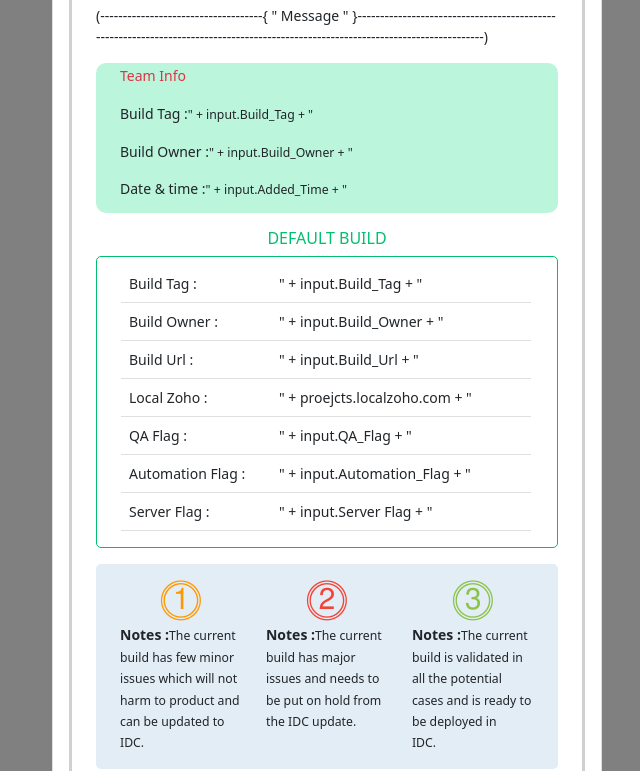
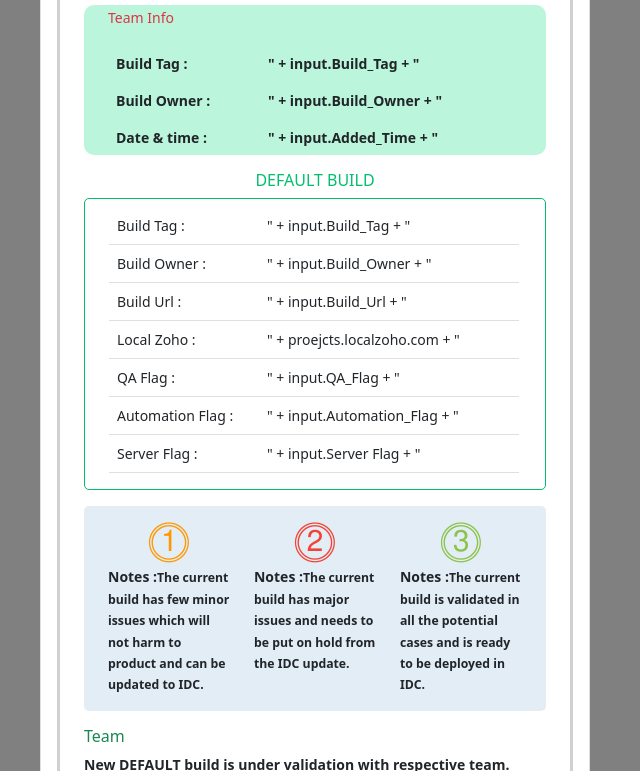
Before and after one commit to sivamuthuG/BuildFlagTemplate, a plain HTML site: page index.html in a window 1280 px wide. Shown: the part 172-943 px from the top of the page, without its empty margins (313-953 px from the left). Drawn offline with nearby package versions, Linux system fonts and the light colour scheme.

Commit message:
Update index.html

```diff
--- a/index.html
+++ b/index.html
@@ -1,5 +1,6 @@
 <!DOCTYPE html>
 <html>
+
 <head>
     <meta charset="utf-8">
     <title>BuildFlag</title>
@@ -7,62 +8,62 @@
     <link rel="stylesheet" href="https://cdnjs.cloudflare.com/ajax/libs/font-awesome/4.7.0/css/font-awesome.min.css">
 
     <style type="text/css">
-
-		.cardSize{
+        .cardSize {
             width: 550px;
             height: auto;
             border-radius: 0;
         }
 
-		.text-color{
+        .text-color {
             color: #01bf6f;
         }
 
-		img{
+        img {
             width: 135px;
         }
-		.fontsize{
+
+        .fontsize {
             font-size: 14px;
+            font-weight: 600;
         }
 
-		.team-info{
+        .team-info {
             background: #baf5dc;
             height: 150px;
             border-radius: 10px;
         }
 
-		.notes{
+        .notes {
             background: #e3edf5;
             border-radius: 5px;
         }
 
-		.icon1{
+        .icon1 {
             font-size: 40px;
             color: #ff9800;
         }
 
-		.icon2{
+        .icon2 {
             font-size: 40px;
             color: #f44336;
         }
 
-		.icon3{
+        .icon3 {
             font-size: 40px;
             color: #8bc34a;
         }
 
-		.outer{
+        .outer {
             border: 3px solid #bebdbdb3;
             border-radius: 10px;
         }
 
-		.detailBor{
+        .detailBor {
             font-size: 14px;
             border-bottom: 1px solid #dfdfdf;
         }
 
-		.build-detail{
-
+        .build-detail {
             width: 472px;
             border: 1px solid #01bf6f;
             height: auto;
@@ -71,18 +72,17 @@
 
         th,
         td {
-
             padding: 8px;
         }
         /*d-flex justify-content-center*/
     </style>
 
 </head>
-<body style="background: grey;">
+
+<body style="background: grey; height: 100%;">
 
     <div class="tempBody">
-		<div class="row">
-
+        <div class="row " style="width: 100%;">
             <div class="col-sm-12 d-flex justify-content-center my-2">
                 <div class="card cardSize bg-white">
                     <div class="card-body">
@@ -91,14 +91,30 @@
                                 <img class="" src="https://www.zoho.com/projects/images/zohoprojects-logo-emailcampaign.png">
                             </div>
                             <h5 class="card-title text-color">Dear Team</h5>
-					    	<p class="card-text fontsize">(------------------------------------{ " Message " }----------------------------------------------------------------------------------------------------------------------------------)
-							</p>
+                            <!-- <p class="card-text fontsize">(------------------------------------{ " Message " }----------------------------------------------------------------------------------------------------------------------------------)
+                            </p> -->
                             <div class="team-info mb-3">
                                 <div class="container">
                                     <p class="card-text"><small class="text-danger">Team Info</small></p>
-						    		<p class="fontsize">Build Tag :<small>" + input.Build_Tag + "</small></p>
+                                    <table class="table table-borderless mt-2">
+                                        <tbody>
+                                            <tr>
+                                                <td class="fontsize">Build Tag :</td>
+                                                <td class="fontsize">" + input.Build_Tag + "</td>
+                                            </tr>
+                                            <tr>
+                                                <td class="fontsize">Build Owner :</td>
+                                                <td class="fontsize">" + input.Build_Owner + "</td>
+                                            </tr>
+                                            <tr>
+                                                <td class="fontsize">Date & time :</td>
+                                                <td class="fontsize">" + input.Added_Time + "</td>
+                                            </tr>
+                                        </tbody>
+                                    </table>
+                                    <!-- <p class="fontsize">Build Tag :<small>" + input.Build_Tag + "</small></p>
 									<p class="fontsize">Build Owner :<small>" + input.Build_Owner + "</small></p>
-						    		<p class="fontsize mb-3">Date & time :<small>" + input.Added_Time + "</small></p>
+									<p class="fontsize mb-3">Date & time :<small>" + input.Added_Time + "</small></p> -->
                                 </div>
                             </div>
                             <div>
@@ -110,32 +126,32 @@
                                         <table class="mb-3 my-2" style="width: 410px;">
                                             <tbody>
                                                 <tr>
-													<td class="detailBor" style="width:150px;">Build Tag  :</td>
-													<td class="detailBor" >" + input.Build_Tag + "</td>
+                                                    <td class="detailBor" style="width:150px;">Build Tag :</td>
+                                                    <td class="detailBor">" + input.Build_Tag + "</td>
                                                 </tr>
                                                 <tr>
                                                     <td class="detailBor" style="width:150px;">Build Owner :</td>
-													<td class="detailBor" >" + input.Build_Owner + "</td>
+                                                    <td class="detailBor">" + input.Build_Owner + "</td>
                                                 </tr>
                                                 <tr>
                                                     <td class="detailBor" style="width:150px;">Build Url :</td>
-													<td class="detailBor" >" + input.Build_Url  + "</td>
+                                                    <td class="detailBor">" + input.Build_Url + "</td>
                                                 </tr>
                                                 <tr>
                                                     <td class="detailBor" style="width:150px;">Local Zoho :</td>
-													<td class="detailBor" >" + proejcts.localzoho.com + "</td>
+                                                    <td class="detailBor">" + proejcts.localzoho.com + "</td>
                                                 </tr>
                                                 <tr>
                                                     <td class="detailBor" style="width:150px;">QA Flag :</td>
-													<td class="detailBor" >" + input.QA_Flag  + "</td>
+                                                    <td class="detailBor">" + input.QA_Flag + "</td>
                                                 </tr>
                                                 <tr>
                                                     <td class="detailBor" style="width:150px;">Automation Flag :</td>
-													<td class="detailBor" >" + input.Automation_Flag  + "</td>
+                                                    <td class="detailBor">" + input.Automation_Flag + "</td>
                                                 </tr>
                                                 <tr>
                                                     <td class="detailBor" style="width:150px;">Server Flag :</td>
-													<td class="detailBor" >" + input.Server Flag  + "</td>
+                                                    <td class="detailBor">" + input.Server Flag + "</td>
                                                 </tr>
                                             </tbody>
                                         </table>
@@ -149,19 +165,25 @@
                                             <div class="icon1 text-center">
                                                 <span>⓵</span>
                                             </div>
-											<p class="fontsize"><b>Notes :</b><small class="me-3">The current build has few minor issues which will not harm to product and can be updated to IDC.</small></p>
+                                            <p class="fontsize"><b>Notes :</b><small class="me-3">The current build has
+													few minor issues which will not harm to product and can be updated
+													to IDC.</small></p>
                                         </div>
                                         <div class="col-sm-4">
                                             <div class="icon2 text-center">
                                                 <span>⓶</span>
                                             </div>
-											<p class="fontsize"><b>Notes :</b><small class="me-3">The current build has major issues and needs to be put on hold from the IDC update. </small></p>
+                                            <p class="fontsize"><b>Notes :</b><small class="me-3">The current build has
+													major issues and needs to be put on hold from the IDC update.
+												</small></p>
                                         </div>
                                         <div class="col-sm-4">
                                             <div class="icon3 text-center">
                                                 <span>⓷</span>
                                             </div>
-											<p class="fontsize"><b>Notes :</b><small class="me-3">The current build is validated in all the potential cases and is ready to be deployed in IDC.</small></p>
+                                            <p class="fontsize"><b>Notes :</b><small class="me-3">The current build is
+													validated in all the potential cases and is ready to be deployed in
+													IDC.</small></p>
                                         </div>
                                     </div>
                                 </div>
@@ -192,4 +214,5 @@
         </div>
     </div>
 </body>
+
 </html>
```
Lines whose indentation alone changed are shown as unchanged.
